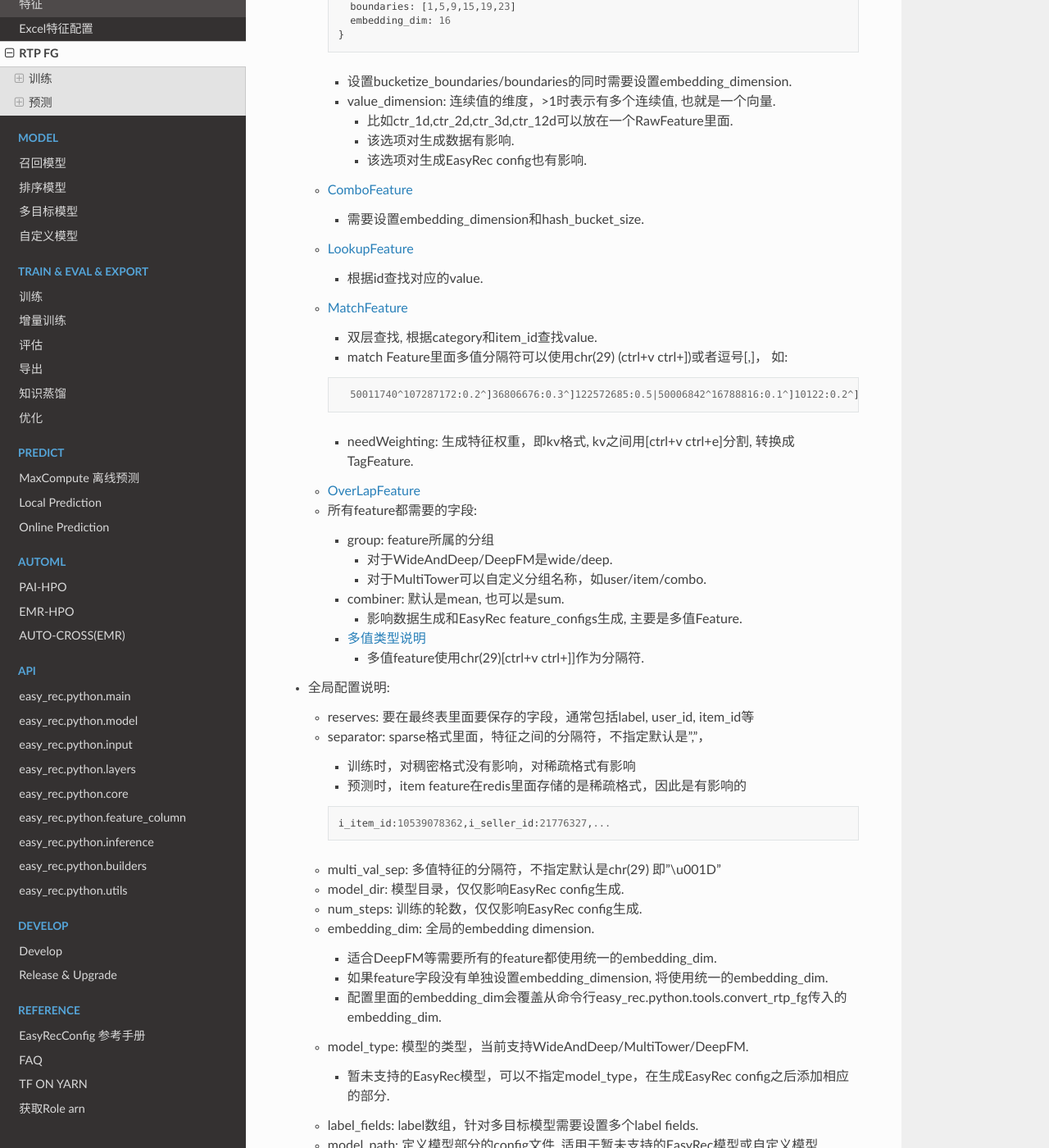
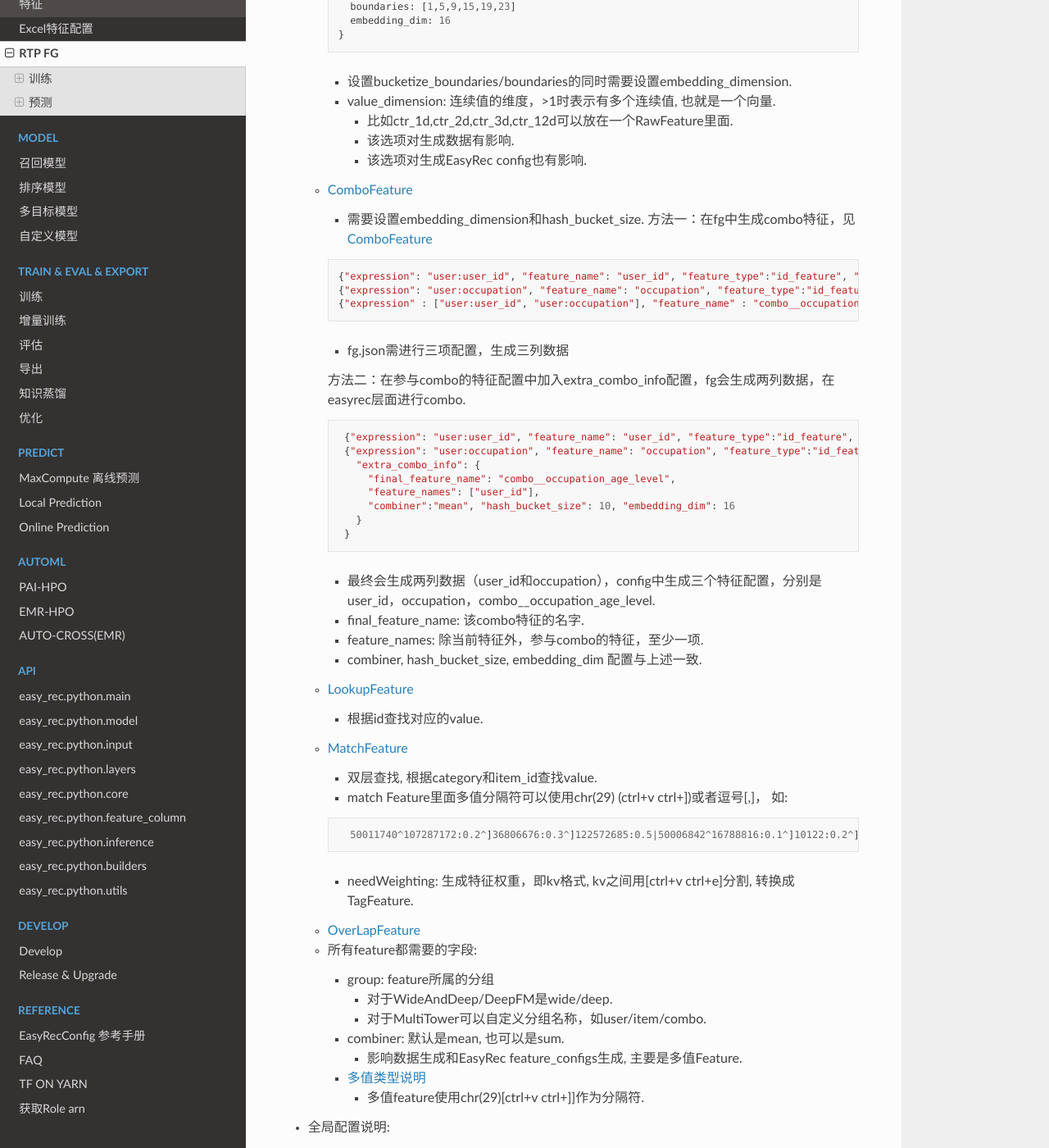
Before and after one commit to alibaba/EasyRec, a Sphinx documentation site: the page built from docs/source/feature/rtp_fg.md, in a window 1280 px wide and 1400 px high, scrolled down 1460 px. Shown: the whole window at 82% size. Built offline with Sphinx 7.4.7 and the Read the Docs theme 2.0.0, drawn with Linux system fonts in a browser that asks for light colours; the version number is read from the project's files by our own code; some of the changed text lies outside the part shown.

Commit message:
add combofeature doc and update fg_test

````diff
--- a/docs/source/feature/rtp_fg.md
+++ b/docs/source/feature/rtp_fg.md
@@ -92,6 +92,34 @@
   - [ComboFeature](http://easyrec.oss-cn-beijing.aliyuncs.com/fg_docs/ComboFeature.pdf)
 
     - 需要设置embedding_dimension和hash_bucket_size.
+      方法一：在fg中生成combo特征，见[ComboFeature](http://easyrec.oss-cn-beijing.aliyuncs.com/fg_docs/ComboFeature.pdf)
+
+    ```
+    {"expression": "user:user_id", "feature_name": "user_id", "feature_type":"id_feature", "value_type":"String", "combiner":"mean", "hash_bucket_size": 100000, "embedding_dim": 16, "group":"user"},
+    {"expression": "user:occupation", "feature_name": "occupation", "feature_type":"id_feature", "value_type":"String", "combiner":"mean", "hash_bucket_size": 10, "embedding_dim": 16, "group":"user"},
+    {"expression" : ["user:user_id", "user:occupation"], "feature_name" : "combo__occupation_age_level", "feature_type" : "combo_feature", "hash_bucket_size": 10, "embedding_dim": 16}
+
+    ```
+
+    - fg.json需进行三项配置，生成三列数据
+
+    方法二：在参与combo的特征配置中加入extra_combo_info配置，fg会生成两列数据，在easyrec层面进行combo.
+
+    ```
+     {"expression": "user:user_id", "feature_name": "user_id", "feature_type":"id_feature", "value_type":"String", "combiner":"mean", "hash_bucket_size": 100000, "embedding_dim": 16, "group":"user"},
+     {"expression": "user:occupation", "feature_name": "occupation", "feature_type":"id_feature", "value_type":"String", "combiner":"mean", "hash_bucket_size": 10, "embedding_dim": 16, "group":"user",
+       "extra_combo_info": {
+         "final_feature_name": "combo__occupation_age_level",
+         "feature_names": ["user_id"],
+         "combiner":"mean", "hash_bucket_size": 10, "embedding_dim": 16
+       }
+     }
+    ```
+
+    - 最终会生成两列数据（user_id和occupation），config中生成三个特征配置，分别是user_id，occupation，combo\_\_occupation_age_level.
+    - final_feature_name: 该combo特征的名字.
+    - feature_names: 除当前特征外，参与combo的特征，至少一项.
+    - combiner, hash_bucket_size, embedding_dim 配置与上述一致.
 
   - [LookupFeature](http://easyrec.oss-cn-beijing.aliyuncs.com/fg_docs/LookupFeature.pdf)
 
@@ -141,6 +169,8 @@
     ```
 
   - multi_val_sep: 多值特征的分隔符，不指定默认是chr(29) 即"\\u001D"
+
+  - kv_separator: 多值有权重特征的分隔符，如”体育:0.3|娱乐:0.2|军事:0.5”，不指定默认None，即没有权重
 
   - model_dir: 模型目录，仅仅影响EasyRec config生成.
 
````
Also changed, not shown: 4 other files.
